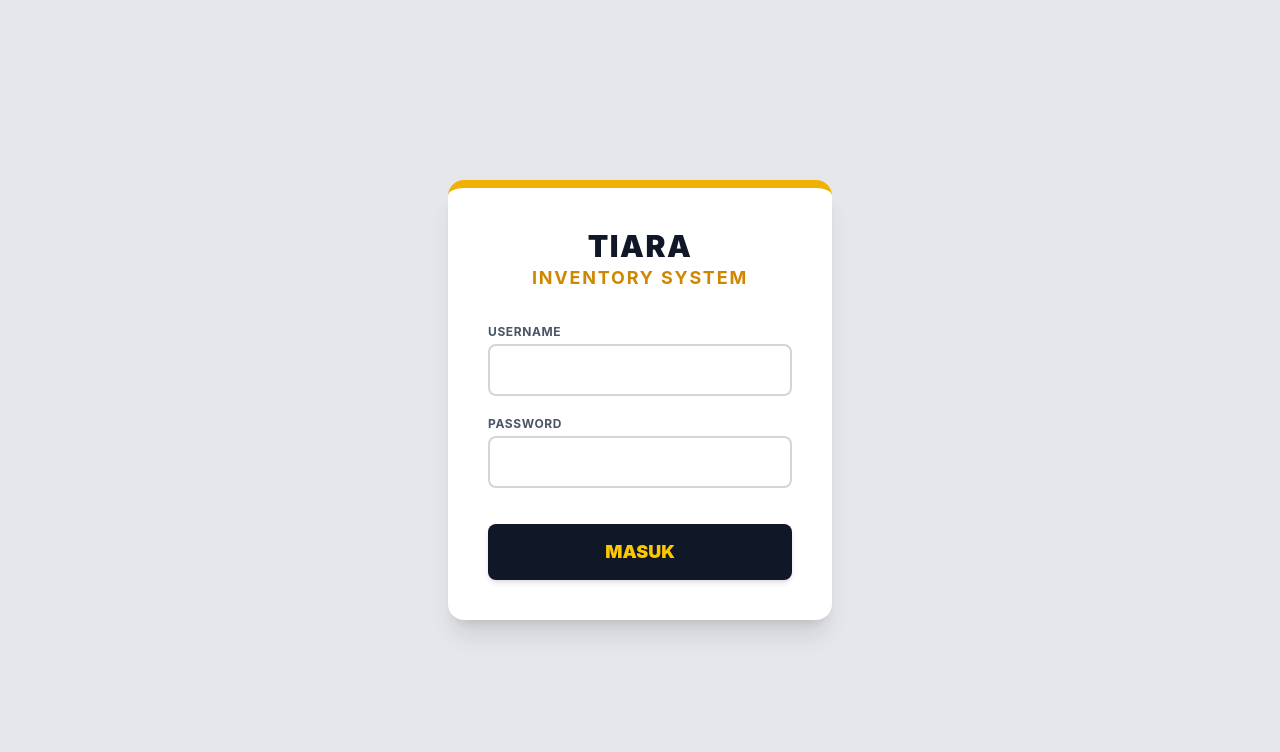
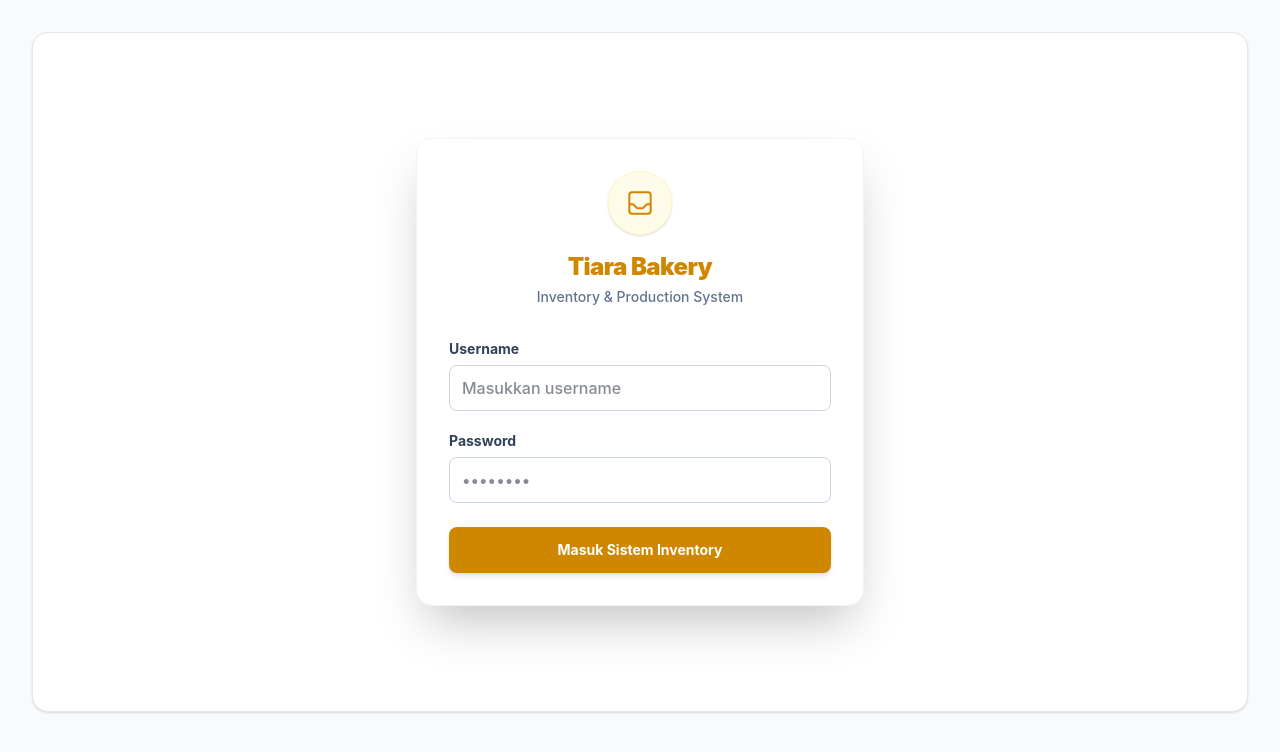
Before and after one commit to AristoBudiman/inventory-tiara-frontend, a Vue app: page /login in a window 1280 px wide. Shown: the top 752 px of the page. Built offline with nearby package versions, Linux system fonts and the light colour scheme; no server answers.

Commit message:
fix: tampilan login

```diff
--- a/src/pages/Login.vue
+++ b/src/pages/Login.vue
@@ -1,17 +1,17 @@
 <script setup>
 import { ref, onMounted } from 'vue'
 import { useRouter } from 'vue-router'
-
-onMounted(() => {
-  // Tembak rute root "/" diam-diam untuk membangunkan Golang dari tidur
-  fetch(`${import.meta.env.VITE_API_URL}/`).catch(() => {})
-})
 
 const router = useRouter()
 const username = ref('')
 const password = ref('')
 const errorMsg = ref('')
 const isLoading = ref(false)
+
+// Ping server di awal agar Render mulai bangun lebih cepat
+onMounted(() => {
+  fetch(`${import.meta.env.VITE_API_URL}/`).catch(() => {})
+})
 
 const handleLogin = async () => {
   isLoading.value = true
@@ -27,16 +27,15 @@ const handleLogin = async () => {
     const data = await res.json()
 
     if (res.ok) {
-      // Simpan kunci gembok (token) ke penyimpanan browser
+      // Menggunakan key inventory_token sesuai aslinya
       localStorage.setItem('inventory_token', data.token)
       localStorage.setItem('admin_role', data.role)
-      // Buka gerbang, masuk ke halaman utama!
       router.push('/')
     } else {
-      errorMsg.value = data.error || 'Username atau Password salah'
+      errorMsg.value = data.error || 'Username atau Password salah!'
     }
   } catch (err) {
-    errorMsg.value = 'Gagal terhubung ke server backend!'
+    errorMsg.value = "Gagal terhubung. Pastikan server aktif atau periksa internet Anda."
   } finally {
     isLoading.value = false
   }
@@ -44,30 +43,78 @@ const handleLogin = async () => {
 </script>
 
 <template>
-  <div class="min-h-screen flex items-center justify-center bg-gray-200">
-    <div class="bg-white p-10 rounded-2xl shadow-xl w-full max-w-sm border-t-8 border-yellow-500">
+  <div class="max-w-7xl mx-auto px-4 sm:px-6 lg:px-8 pt-4 md:pt-8 pb-8">
+
+    <div class="bg-white min-h-[85vh] w-full rounded-2xl border border-gray-200 shadow-sm flex items-center justify-center font-sans text-slate-900">
+
+      <div class="bg-white p-8 rounded-2xl shadow-2xl w-full max-w-md border border-gray-100">
+
         <div class="text-center mb-8">
-        <h1 class="text-3xl font-black text-gray-900 tracking-wider">TIARA</h1>
-        <h2 class="text-lg font-bold text-yellow-600 tracking-widest uppercase">Inventory System</h2>
+          <div class="mx-auto bg-yellow-50 w-16 h-16 rounded-full flex items-center justify-center mb-4 border border-yellow-100 shadow-sm">
+            <svg class="w-8 h-8 text-yellow-600" fill="none" stroke="currentColor" viewBox="0 0 24 24">
+              <path stroke-linecap="round" stroke-linejoin="round" stroke-width="1.5" d="M20 13V6a2 2 0 00-2-2H6a2 2 0 00-2 2v7m16 0v5a2 2 0 01-2 2H6a2 2 0 01-2-2v-5m16 0h-2.586a1 1 0 00-.707.293l-2.414 2.414a1 1 0 01-.707.293h-3.172a1 1 0 01-.707-.293l-2.414-2.414A1 1 0 006.586 13H4" />
+            </svg>
           </div>
-
-      <div v-if="errorMsg" class="bg-red-100 border border-red-300 text-red-700 p-3 rounded-lg mb-6 text-center font-bold text-sm shadow-sm">
-        {{ errorMsg }}
+          <h1 class="text-2xl font-black text-yellow-600 tracking-tight">Tiara Bakery</h1>
+          <p class="text-slate-500 text-sm font-medium mt-1">Inventory & Production System</p>
         </div>
 
         <form @submit.prevent="handleLogin" class="space-y-5">
+
+          <div v-if="errorMsg" class="bg-red-50 border-l-4 border-red-500 p-4 rounded-md flex items-start">
+            <svg class="w-5 h-5 text-red-500 mr-2 shrink-0" fill="none" stroke="currentColor" viewBox="0 0 24 24"><path stroke-linecap="round" stroke-linejoin="round" stroke-width="2" d="M12 8v4m0 4h.01M21 12a9 9 0 11-18 0 9 9 0 0118 0z" /></svg>
+            <p class="text-sm text-red-700 font-bold">{{ errorMsg }}</p>
+          </div>
+
           <div>
-          <label class="block text-xs font-bold text-gray-600 mb-1 uppercase tracking-wider">Username</label>
-          <input v-model="username" type="text" required class="w-full border-2 border-gray-300 rounded-lg p-3 focus:border-yellow-500 outline-none font-bold text-gray-800 transition">
+            <label class="block text-slate-700 text-sm font-bold mb-1.5">Username</label>
+            <input
+              v-model="username"
+              type="text"
+              class="w-full bg-white text-slate-900 border border-slate-300 rounded-lg py-2.5 px-3 focus:outline-none focus:ring-2 focus:ring-yellow-500 focus:border-yellow-500 transition-shadow font-medium"
+              placeholder="Masukkan username"
+              required
+              :disabled="isLoading"
+            >
           </div>
+
           <div>
-          <label class="block text-xs font-bold text-gray-600 mb-1 uppercase tracking-wider">Password</label>
-          <input v-model="password" type="password" required class="w-full border-2 border-gray-300 rounded-lg p-3 focus:border-yellow-500 outline-none font-bold text-gray-800 transition">
+            <label class="block text-slate-700 text-sm font-bold mb-1.5">Password</label>
+            <input
+              v-model="password"
+              type="password"
+              class="w-full bg-white text-slate-900 border border-slate-300 rounded-lg py-2.5 px-3 focus:outline-none focus:ring-2 focus:ring-yellow-500 focus:border-yellow-500 transition-shadow font-medium"
+              placeholder="••••••••"
+              required
+              :disabled="isLoading"
+            >
           </div>
-        <button type="submit" :disabled="isLoading" class="w-full bg-gray-900 text-yellow-400 font-black py-3.5 rounded-lg shadow-md hover:bg-black transition mt-4 disabled:opacity-50 text-lg">
-          {{ isLoading ? 'TUNGGU...' : 'MASUK' }}
+
+          <div v-if="isLoading" class="bg-yellow-50 border border-yellow-200 p-3 rounded-lg flex items-start gap-3 mt-2">
+              <span class="text-xl">⏳</span>
+              <div>
+                 <p class="text-sm font-bold text-yellow-800">Membangunkan server...</p>
+                 <p class="text-[10px] font-medium text-yellow-700 leading-tight mt-0.5">Mohon tunggu sekitar 50 detik jika ini login pertama. Sistem sedang menyiapkan database.</p>
+              </div>
+          </div>
+
+          <button
+            type="submit"
+            :disabled="isLoading"
+            class="w-full flex justify-center py-3 px-4 border border-transparent rounded-lg shadow-md text-sm font-bold text-white bg-yellow-600 hover:bg-yellow-700 focus:outline-none focus:ring-2 focus:ring-offset-2 focus:ring-yellow-600 transition-colors disabled:opacity-70 disabled:cursor-not-allowed mt-6 active:scale-[0.98]"
+          >
+            <span v-if="isLoading" class="flex items-center">
+              <svg class="animate-spin -ml-1 mr-2 h-4 w-4 text-white" fill="none" viewBox="0 0 24 24">
+                <circle class="opacity-25" cx="12" cy="12" r="10" stroke="currentColor" stroke-width="4"></circle>
+                <path class="opacity-75" fill="currentColor" d="M4 12a8 8 0 018-8V0C5.373 0 0 5.373 0 12h4zm2 5.291A7.962 7.962 0 014 12H0c0 3.042 1.135 5.824 3 7.938l3-2.647z"></path>
+              </svg>
+              Memverifikasi...
+            </span>
+            <span v-else>Masuk Sistem Inventory</span>
           </button>
         </form>
+
+      </div>
     </div>
   </div>
 </template>
```
Lines whose indentation alone changed are shown as unchanged.
